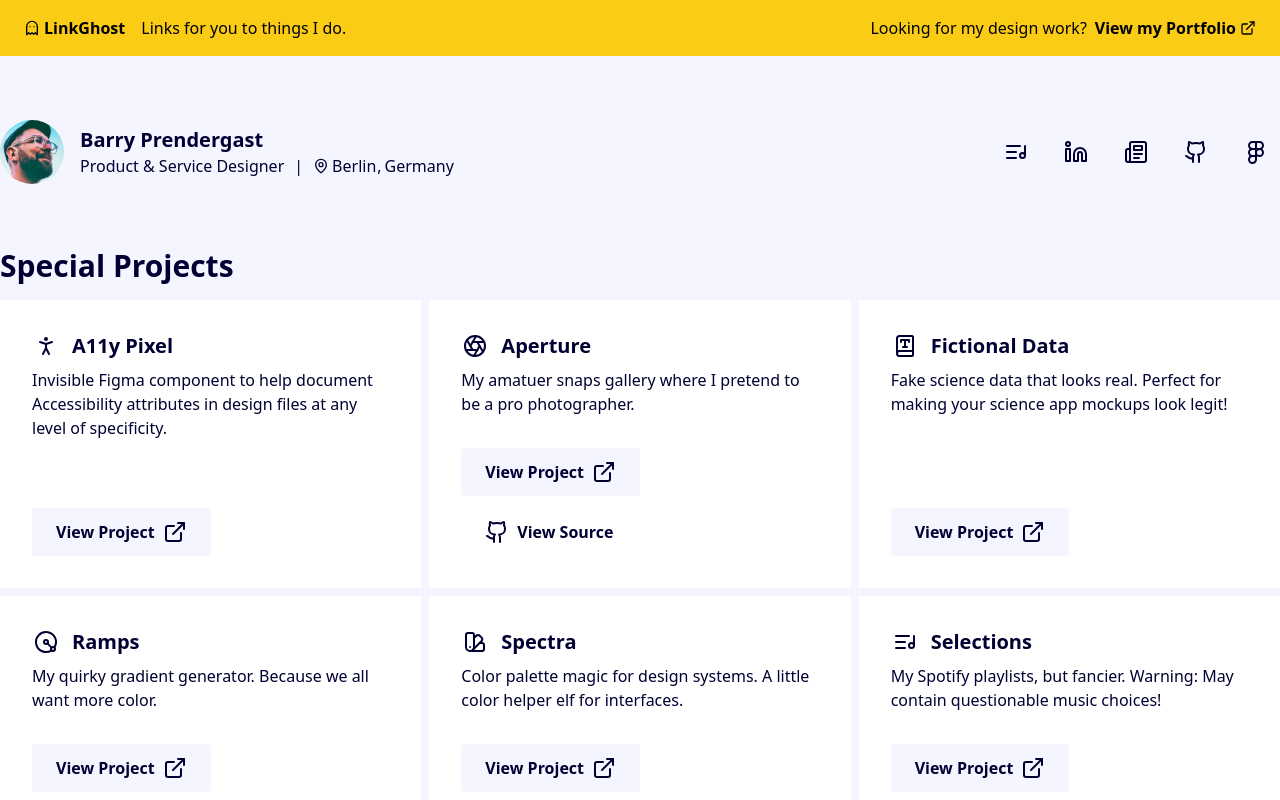
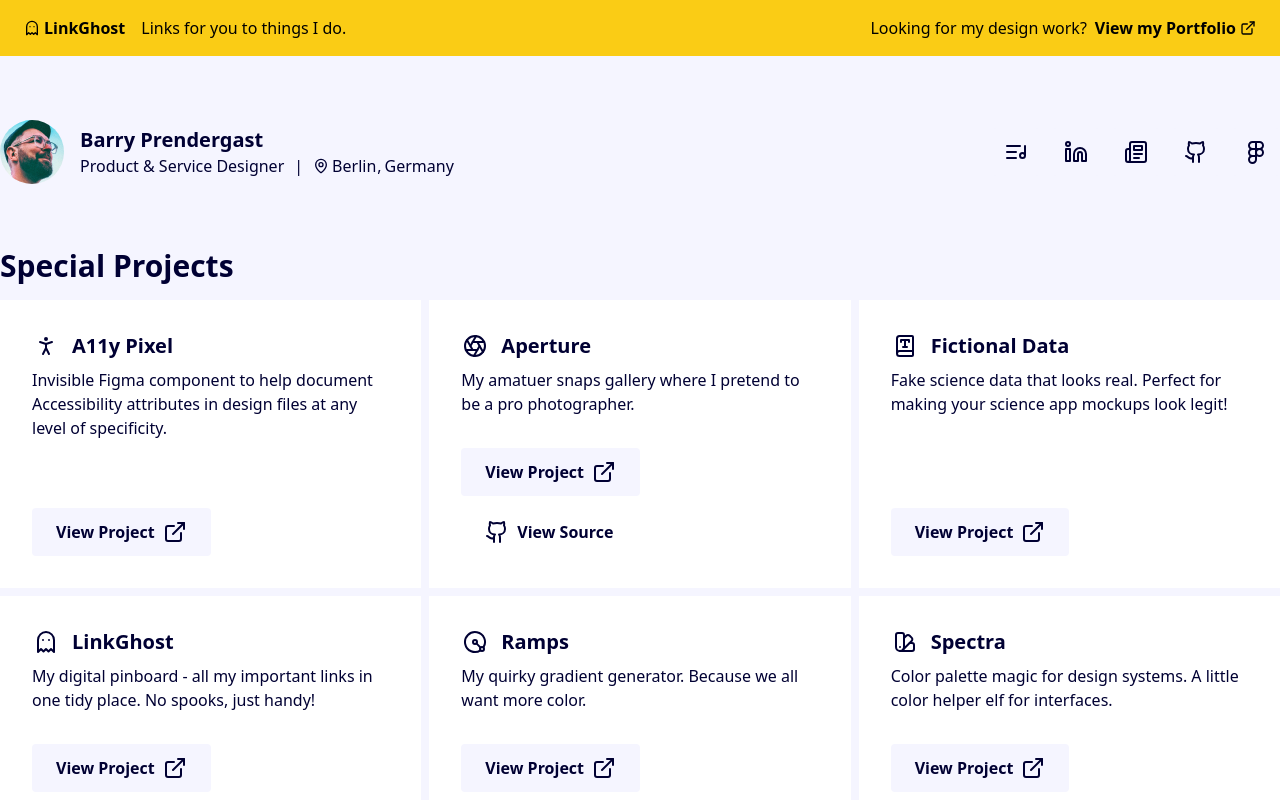
Before and after one commit to renderghost/links, a Next.js app: page / in a window 1280 px wide. Shown: the top 800 px of the page. Built offline with nearby package versions, Linux system fonts and the light colour scheme.

Commit message:
feat: add new project 'LinkGhost'
Add a new project section for 'LinkGhost', a digital pinboard for
managing important links. This new project showcases my skills in
building web applications that provide a useful tool for organizing
and accessing essential online resources.

```diff
--- a/src/components/Projects.tsx
+++ b/src/components/Projects.tsx
@@ -12,6 +12,7 @@ import {
 	ListMusic,
 	PersonStanding,
 	BookType,
+	Ghost,
 	SwatchBook,
 } from 'lucide-react';
 
@@ -45,6 +46,14 @@ const projectsList: Project[] = [
 			'Fake science data that looks real. Perfect for making your science app mockups look legit!',
 		icon: BookType,
 		url: 'https://github.com/Morressier/fictional-design-data',
+	},
+	{
+		title: 'LinkGhost',
+		ariaLabel:
+			'My digital pinboard - all my important links in one tidy place. No spooks, just handy! ',
+		icon: Ghost,
+		url: 'https://linkghost.renderg.host/',
+		sourceUrl: 'https://github.com/renderghost/linkghost',
 	},
 	{
 		title: 'Ramps',
```
